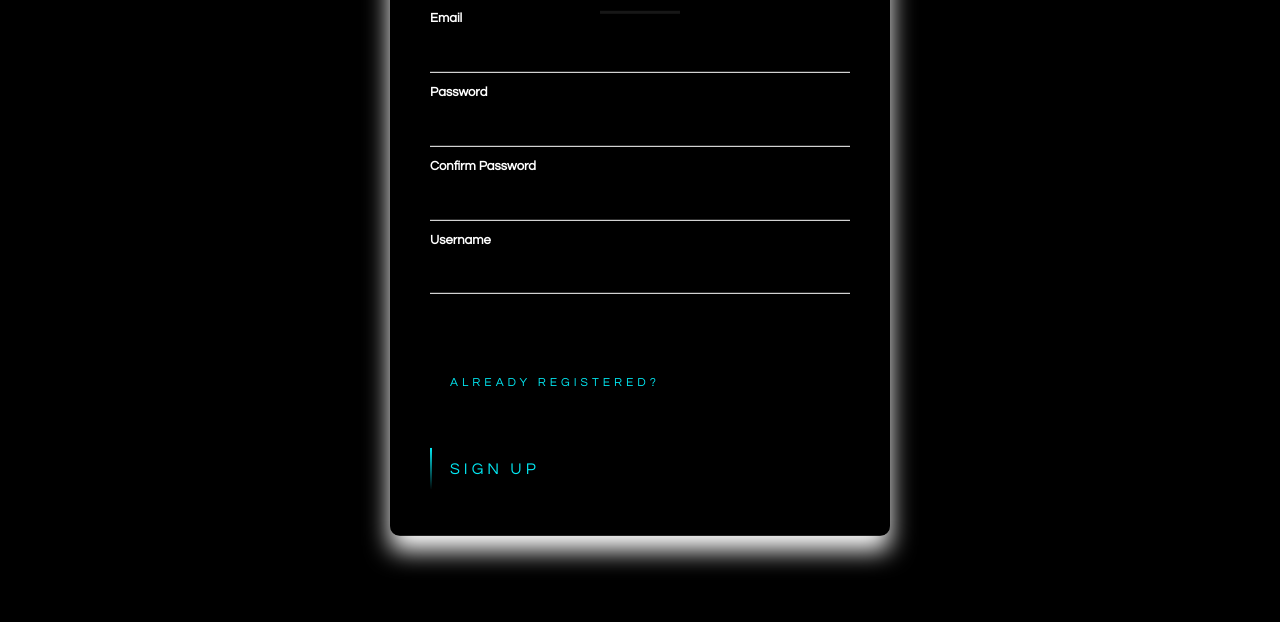
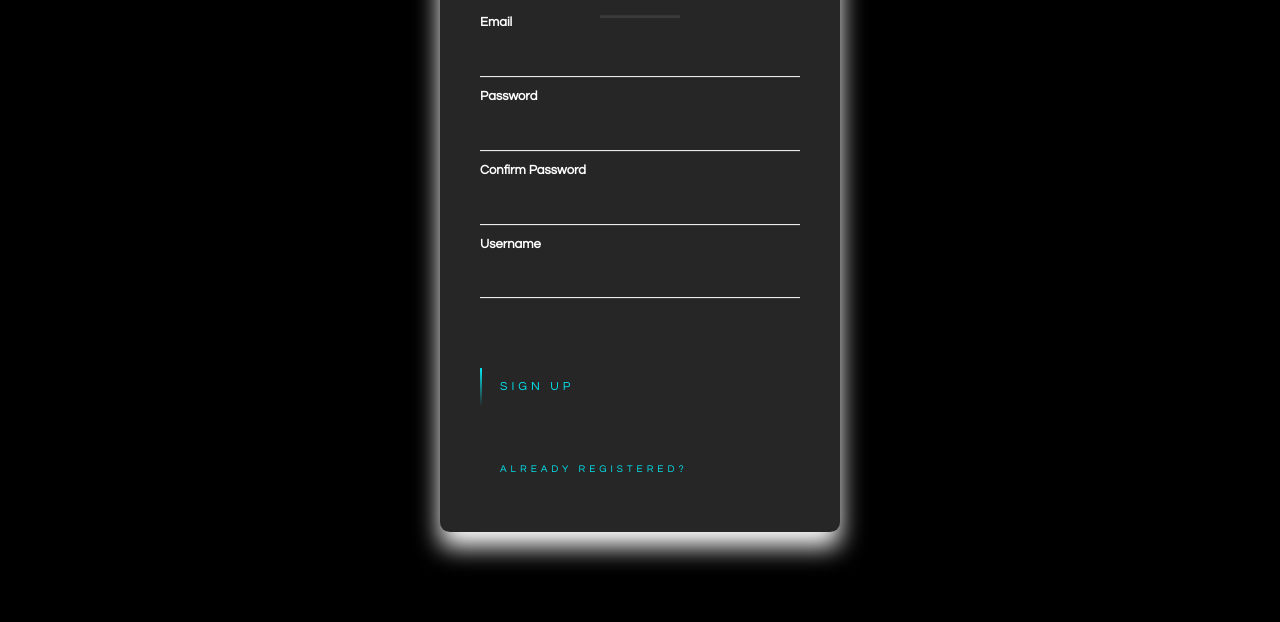
Before and after one commit to dhvanitMerchant/ptghy, a React app: page /register in a window 1280 px wide. Shown: the part 178-800 px from the top of the page. Built offline with nearby package versions, Linux system fonts and the light colour scheme; some packages are replaced by stand-ins of ours.

Commit message:
small fix

```diff
--- a/src/components/App.css
+++ b/src/components/App.css
@@ -950,10 +950,10 @@ img::-moz-selection {
   position: absolute;
   top: 50%;
   left: 50%;
-  width: 500px;
+  width: 400px;
   padding: 40px;
   transform: translate(-50%, -50%);
-  background: rgba(0,0,0,.5);
+  background: rgba(255,255,255,.15);
   box-sizing: border-box;
   box-shadow: 0 15px 25px white;
   border-radius: 10px;
@@ -1005,7 +1005,7 @@ img::-moz-selection {
   display: inline-block;
   padding: 10px 20px;
   color: #03e9f4;
-  font-size: 16px;
+  font-size: 12px;
   text-decoration: none;
   text-transform: uppercase;
   overflow: hidden;
@@ -1017,7 +1017,7 @@ img::-moz-selection {
 .login-box .switchlabel a {
 
   color: #03e9f4;
-  font-size: 12px;
+  font-size: 10px;
   text-decoration: none;
   text-transform: uppercase;
   overflow: hidden;
--- a/src/components/pages/Login.js
+++ b/src/components/pages/Login.js
@@ -2,6 +2,7 @@ import React, {Component} from 'react'
 import '../../components/App.css';
 import '../../components/Responsive.css'
 import '../../components/App.scss';
+import {Link} from 'react-router-dom'
 
 export class login extends Component {
     render() {
@@ -33,9 +34,9 @@ export class login extends Component {
                             </a>
                         </div>
                         <div className="switchlabel">
-                        <a href="/register">
+                            <Link to="/register">
                                 Create Account
-                        </a>
+                            </Link>
 
                         </div>
                     </form>
--- a/src/components/pages/Register.js
+++ b/src/components/pages/Register.js
@@ -1,4 +1,6 @@
 import React, {Component} from 'react'
+import {Link} from 'react-router-dom'
+
 
 export class Register extends Component {
     render() {
@@ -9,6 +11,10 @@ export class Register extends Component {
                         <i class="fas fa-caret-left"></i>&nbsp; Register &nbsp;<i class="fas fa-caret-right"></i>
                     </h2>
                     <hr class="light"/>
+                    <span></span>
+                    <span></span>
+                    <span></span>
+                            <span></span>
                 </div>
                 <form>
 
@@ -28,20 +34,21 @@ export class Register extends Component {
                         <input type="text" name="" required=""/>
                         <label>Username</label>
                     </div>
-                    <div className="switchlabel">
-                        <a href="/login">
-                            Already Registered?
-                        </a>
 
-                    </div>
                     <div className="signup">
-                        <a href="/">
+                        <Link href="/">
                             <span></span>
                             <span></span>
                             <span></span>
                             <span></span>
                             Sign up
-                        </a>
+                        </Link>
+                    </div>
+                    <div className="switchlabel">
+                        <Link to="/login">
+                            Already Registered?
+                        </Link>
+
                     </div>
 
                 </form>
```
Also changed, not shown: 1 other file. Lines whose indentation alone changed are shown as unchanged.
